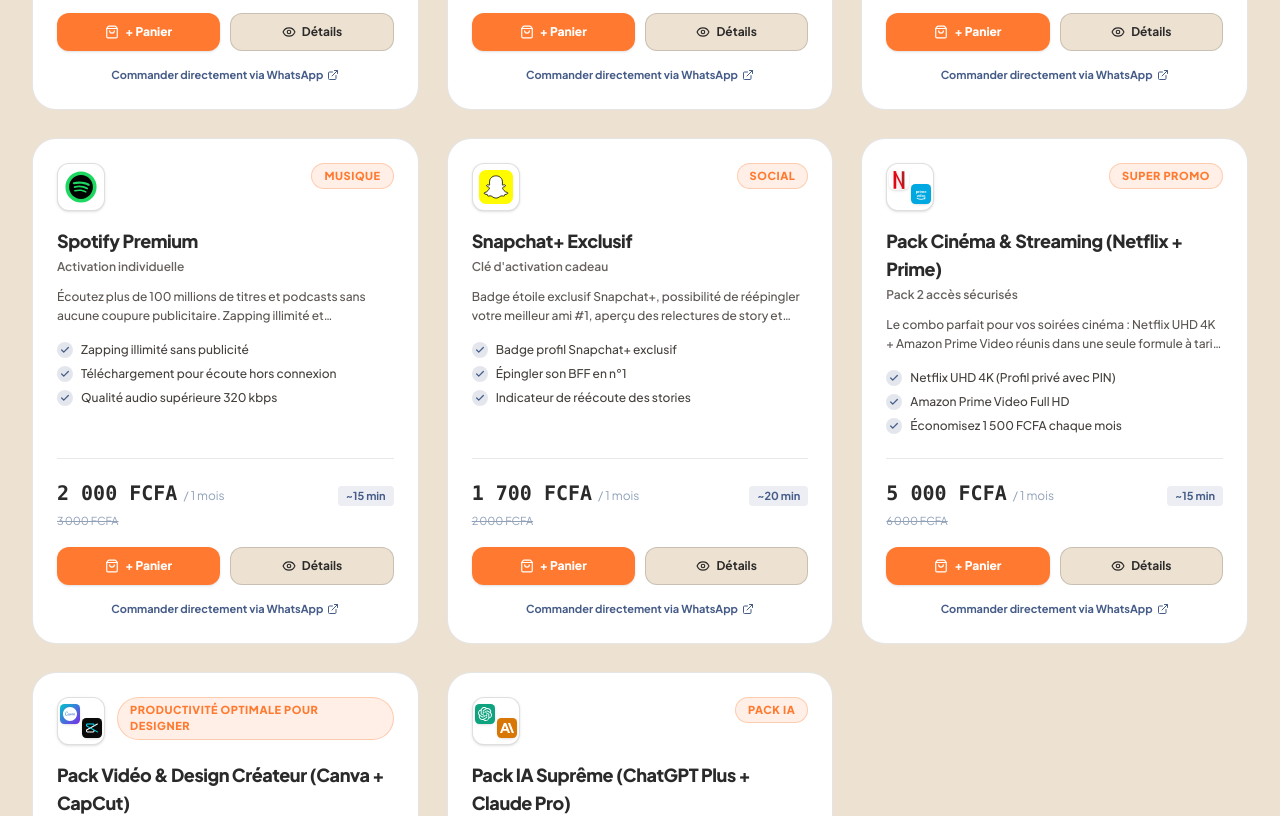
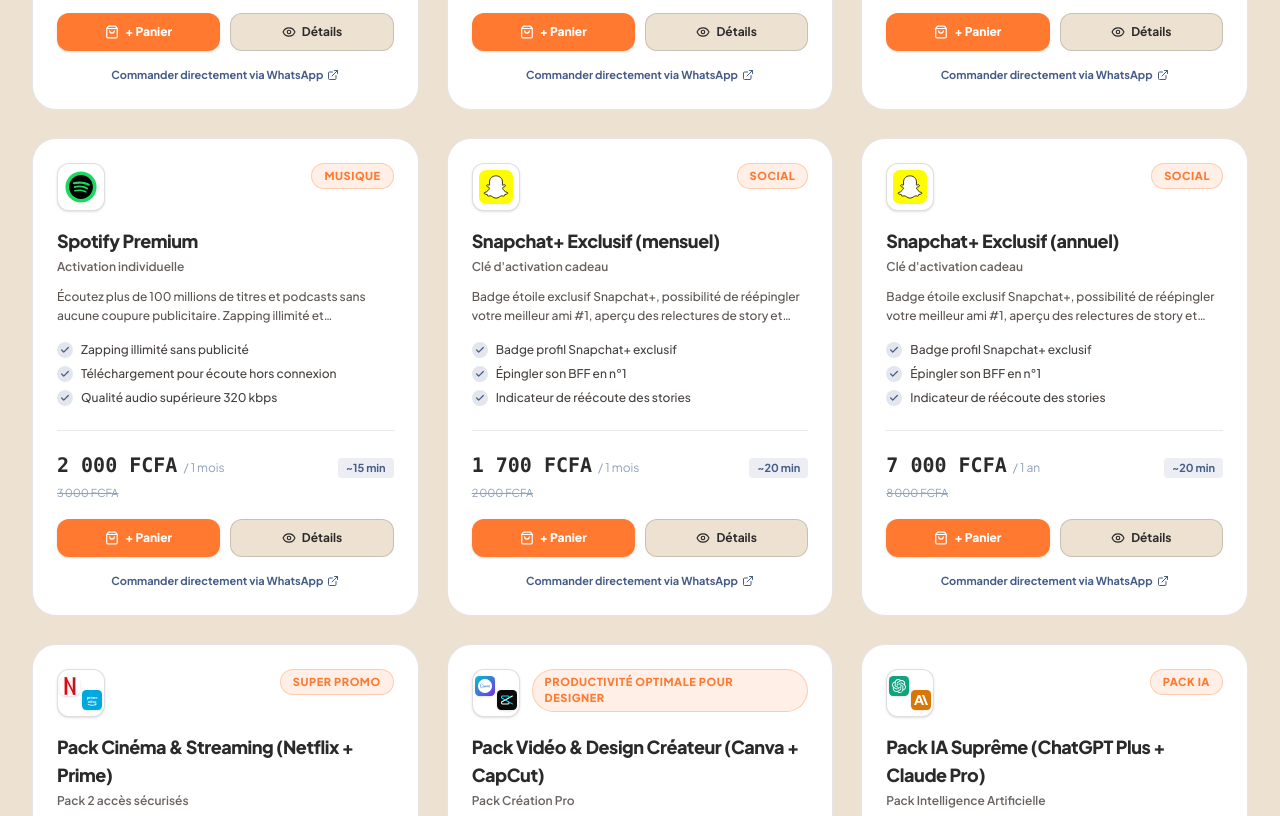
Before and after one commit to Yamisukeihiro/JC_SERVIC, a React (Vite) app: page / in a window 1280 px wide. Shown: the part 2620-3436 px from the top of the page. Built offline with nearby package versions, Linux system fonts and the light colour scheme.

Commit message:
Modify Snapchat service and add annual option
Updated the name of the Snapchat Exclusif service and added a new Snapchat Exclusif (annuel) service with detailed features and pricing.

```diff
--- a/src/data/services.ts
+++ b/src/data/services.ts
@@ -210,12 +210,32 @@ export const SERVICES_DATA: Service[] = [
   },
   {
     id: 'snapchat',
-    name: 'Snapchat+ Exclusif',
+    name: 'Snapchat+ Exclusif (mensuel)',
     category: 'music',
     iconKey: 'snapchat',
     basePrice: 1700,
     oldPrice: 2000,
     duration: '1 mois',
+    description: 'Badge étoile exclusif Snapchat+, possibilité de réépingler votre meilleur ami #1, aperçu des relectures de story et icônes personnalisées.',
+    features: [
+      'Badge profil Snapchat+ exclusif',
+      'Épingler son BFF en n°1',
+      'Indicateur de réécoute des stories',
+      'Icônes d\'applications customisées',
+    ],
+    tag: 'Social',
+    deliveryTime: '20 min',
+    guarantee: 'Garantie 30j',
+    accountType: 'Clé d\'activation cadeau',
+  },
+{
+    id: 'snapchat',
+    name: 'Snapchat+ Exclusif (annuel)',
+    category: 'music',
+    iconKey: 'snapchat',
+    basePrice: 7000,
+    oldPrice: 8000,
+    duration: '1 an',
     description: 'Badge étoile exclusif Snapchat+, possibilité de réépingler votre meilleur ami #1, aperçu des relectures de story et icônes personnalisées.',
     features: [
       'Badge profil Snapchat+ exclusif',
```
